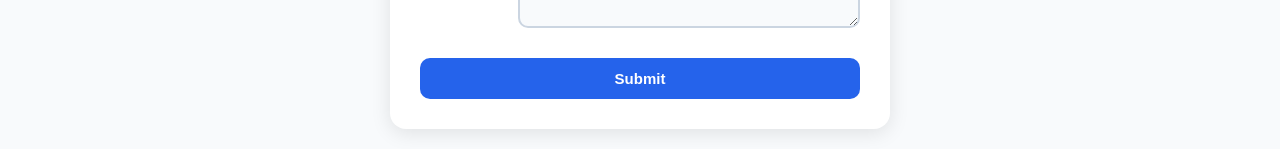
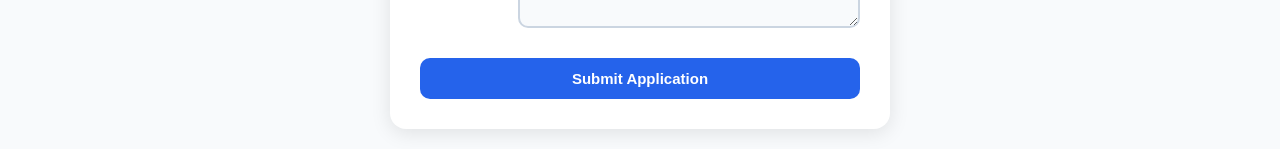
Before and after one commit to hashaam-alvi/Veronica-Tech, a React (Vite) app in the folder Veronica/: page / in a window 1280 px wide. Shown: the part 3190-3339 px from the top of the page. Built offline with nearby package versions, Linux system fonts and the light colour scheme.

Commit message:
Continuous Form Submission is Handled

```diff
--- a/Veronica/src/Components/CommunicationForm.jsx
+++ b/Veronica/src/Components/CommunicationForm.jsx
@@ -4,6 +4,7 @@ import {BASE_URL} from "../config";
 import axios from "axios";
 
 export default function CommunicationForm() {
+  const [loading, setLoading] = useState(false);
   const [formData, setFormData] = useState({
     fullName: "",
     email: "",
@@ -45,6 +46,7 @@ export default function CommunicationForm() {
   };*/}
 
   let handleSubmit = async (event) => {
+  setLoading(true);
   event.preventDefault();
 
   try {
@@ -70,6 +72,8 @@ export default function CommunicationForm() {
       error.response?.data?.message ||
       "A network error occurred."
     );
+  } finally {
+    setLoading(false);
   }
 };
 
@@ -195,8 +199,12 @@ export default function CommunicationForm() {
 
           {/* Submit Button Container */}
           <div className="form-actions">
-            <button type="submit" className="submit-btn">
-              Submit
+            <button
+              type="submit"
+              className={`submit-btn ${loading ? "btn-disabled" : ""}`}
+              disabled={loading}
+            >
+              {loading ? "Submitting Application..." : "Submit Application"}
             </button>
           </div>
         </form>
--- a/Veronica/src/Components/Join/JoinUsForm.jsx
+++ b/Veronica/src/Components/Join/JoinUsForm.jsx
@@ -4,6 +4,8 @@ import {BASE_URL} from "../../config";
 import axios from "axios";
 
 export default function JoinUsForm() {
+
+  const [loading, setLoading] = useState(false);
   const [formData, setFormData] = useState({
     fullName: "",
     email: "",
@@ -39,9 +41,9 @@ export default function JoinUsForm() {
   };
 
 const handleSubmit = async (event) => {
+  setLoading(true);
 
   event.preventDefault();
-
   try {
 
     // CREATE BROWSER FORMDATA
@@ -106,6 +108,8 @@ const handleSubmit = async (event) => {
       error.response?.data?.message ||
       "A network error occurred."
     );
+  } finally {
+    setLoading(false);
   }
 };
 
@@ -242,8 +246,12 @@ const handleSubmit = async (event) => {
 
           {/* Submit Button */}
           <div className="form-actions">
-            <button type="submit" className="submit-btn">
-              Submit Application
+            <button
+              type="submit"
+              className={`submit-btn ${loading ? "btn-disabled" : ""}`}
+              disabled={loading} // 🎯 Prevents clicks completely while true
+            >
+              {loading ? "Submitting Application..." : "Submit Application"}
             </button>
           </div>
         </form>
--- a/Veronica/src/Components/Styles/CommunicationForm.css
+++ b/Veronica/src/Components/Styles/CommunicationForm.css
@@ -139,3 +139,12 @@ form {
 .no-spinner[type=number] {
   -moz-appearance: textfield;
 }
+
+.submit-btn:disabled {
+  background-color: #cbd5e1 !important; /* Changes color to a neutral gray */
+  color: #64748b !important;            /* Dims the text */
+  cursor: not-allowed !important;       /* Changes mouse pointer to a slashed circle */
+  opacity: 0.7;
+  transform: none !important;           /* Blocks any active button hover/lift zoom effects */
+  box-shadow: none !important;
+}
```
